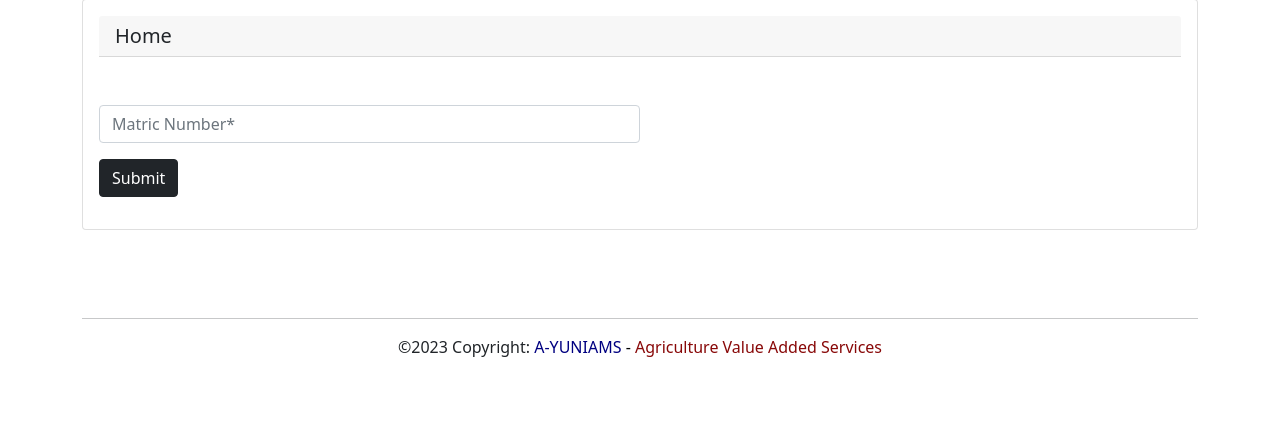
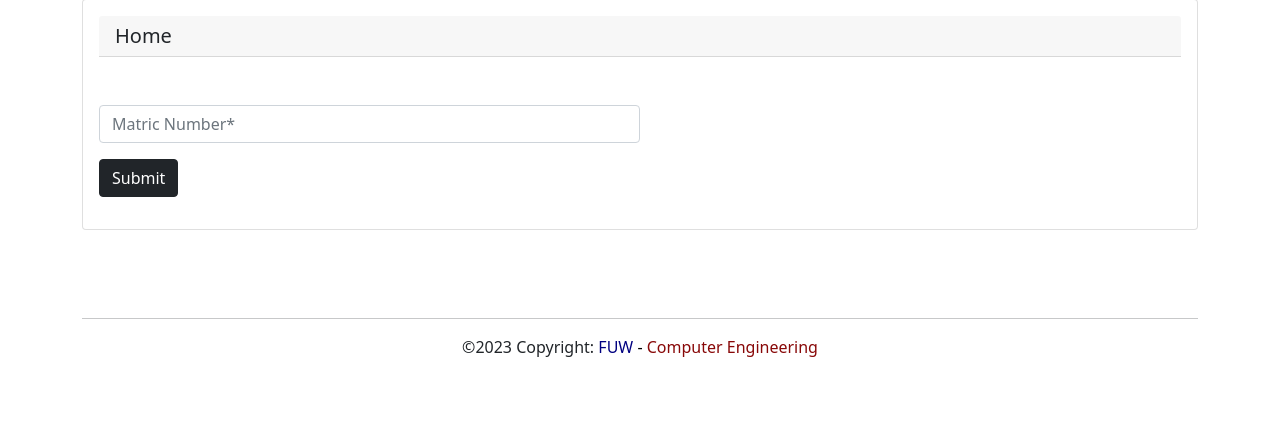
Before and after one commit to audua/fuw, a Django app: page / in a window 1280 px wide. Shown: the part 57-493 px from the top of the page. Run offline with Django 4.2, Linux system fonts and the light colour scheme; some libraries are stand-ins or nearby versions.

Commit message:
changed the footer

```diff
--- a/fuw/templates/fuw/footer.html
+++ b/fuw/templates/fuw/footer.html
@@ -23,7 +23,7 @@
     <div class="row d-flex aligns-items-center">
 
       <div class="">
-      <p class="text-center text-md-right">©2023 Copyright:<a class="text-decoration-none" href="/"> <span style="color:#000080">A-YUNIAMS</span><span style="color:black"> - </span><span style="color:#880808">Agriculture Value Added Services</span></a></p>
+      <p class="text-center text-md-right">©2023 Copyright:<a class="text-decoration-none" href="/"> <span style="color:#000080">FUW</span><span style="color:black"> - </span><span style="color:#880808">Computer Engineering</span></a></p>
       </div>
     </div>
 
```
